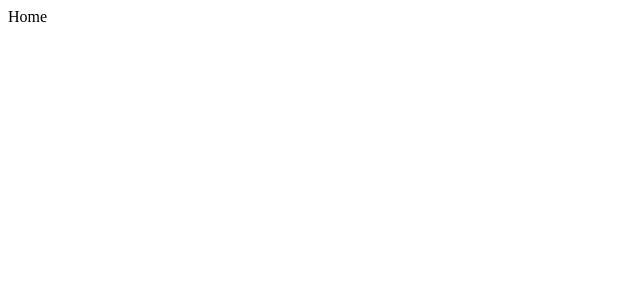
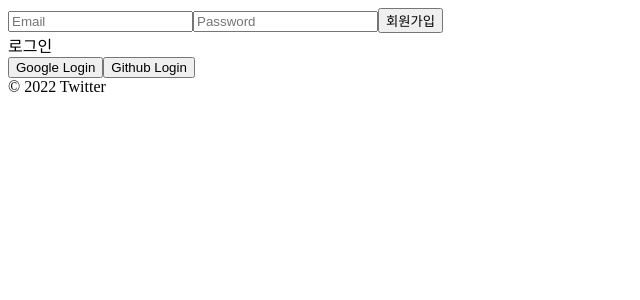
Before and after one commit to hae8064/SideProject-react, a React (Create React App) app: page / in a window 1280 px wide. Shown: the top 300 px of the page, without its empty margins (0-640 px from the left). Built offline with nearby package versions, Linux system fonts and the light colour scheme; no server answers.

Commit message:
이메일 로그인

```diff
--- a/src/Components/App.js
+++ b/src/Components/App.js
@@ -1,12 +1,30 @@
-import React from "react";
-import firebase from "../firebase";
+import React, { useEffect, useState } from "react";
+import { authService } from "../firebase";
 import AppRouter from './Router';
 
-console.log(firebase);
+function App() {
+  const [init, setInit] = useState(false);
+  const [isLoggedIn, setIsLoggedIn] = useState(false);
+  useEffect(() => {
+    authService.onAuthStateChanged((user) => {
+      if(user){
+        setIsLoggedIn(true);
+      }else{
+        setIsLoggedIn(false);
+      }
+      setInit(true);
+    });
+  }, [])
+  console.log(authService.currentUser);
 
-function App() {
+  setInterval(() => {
+  });
+
   return(
-    <AppRouter />
+    <>
+      {init ? <AppRouter isLoggedIn={isLoggedIn} /> : "초기화중..." }
+      <footer>&copy; {new Date().getFullYear()} Twitter</footer>
+    </>
   );
 };
 
--- a/src/Components/Router.js
+++ b/src/Components/Router.js
@@ -3,8 +3,7 @@ import {HashRouter as Router, Route, Routes} from "react-router-dom";
 import Auth from '../Routes/Auth';
 import Home from '../Routes/Home';
 
-const AppRouter = () => {
-    const [isLoggedIn, setIsLoggedIn] = useState(true);
+const AppRouter = ({isLoggedIn}) => {
     return (
         <Router>
             <Routes>
--- a/src/Routes/Auth.js
+++ b/src/Routes/Auth.js
@@ -1,8 +1,58 @@
-import React from 'react'
+import React, { useState } from 'react'
+import { authService } from '../firebase';
+import { createUserWithEmailAndPassword, signInWithEmailAndPassword} from "firebase/auth";
 
 function Auth() {
-  return (
-    <div>Auth</div>
+    const [email, setEmail] = useState("");
+    const [password, setPassword] = useState("");
+    const [newAccount, setNewAccout] = useState(true);
+    const [error, setError] = useState("");
+
+    const onChange = (e) => {
+        const {target: {name, value}} = e;
+        if(name === "email"){
+            setEmail(value);
+        }else if(name ==="password"){
+            setPassword(value);
+        }
+    };
+
+    const onSubmit = async(e) => {
+        e.preventDefault();
+       try{
+        let data;
+            if(newAccount){
+                //새로운 계정 생성
+                data = await createUserWithEmailAndPassword(
+                    authService, email, password
+                );
+            }else{
+                //로그인
+                data = await signInWithEmailAndPassword(authService, email, password);
+            }
+            console.log(data);
+       }catch(error){
+        setError(error.message);
+       }
+    };
+
+    const toggleAccount = () => setNewAccout(prev => !prev);
+
+    return (
+    <div>
+        <form onSubmit={onSubmit}>
+            <input name = "email" type="email" placeholder='Email' required value={email} onChange={onChange}/>
+            <input name = "password" type="password" placeholder='Password' required value={password} onChange={onChange}/>
+            <input type="submit" value={newAccount ? "회원가입" : "로그인"} />
+            {error}
+        </form>
+        <span onClick={toggleAccount}>{newAccount ? "로그인" : "회원가입"}</span>
+        <div>
+            <button>Google Login</button>
+            <button>Github Login</button>
+        </div>
+    </div>
+
   )
 }
 
--- a/src/firebase.js
+++ b/src/firebase.js
@@ -1,4 +1,5 @@
-import * as firebase from "firebase/app";
+import firebase from "firebase/compat/app";
+import {getAuth} from "firebase/auth";
 
 const firebaseConfig = {
     apiKey: "AIzaSyDwcap_PWjh219ZsOtHF1VsKkCNRnYeSJw",
@@ -11,3 +12,5 @@ const firebaseConfig = {
 };
 
 export default firebase.initializeApp(firebaseConfig);
+
+export const authService = getAuth();
```
